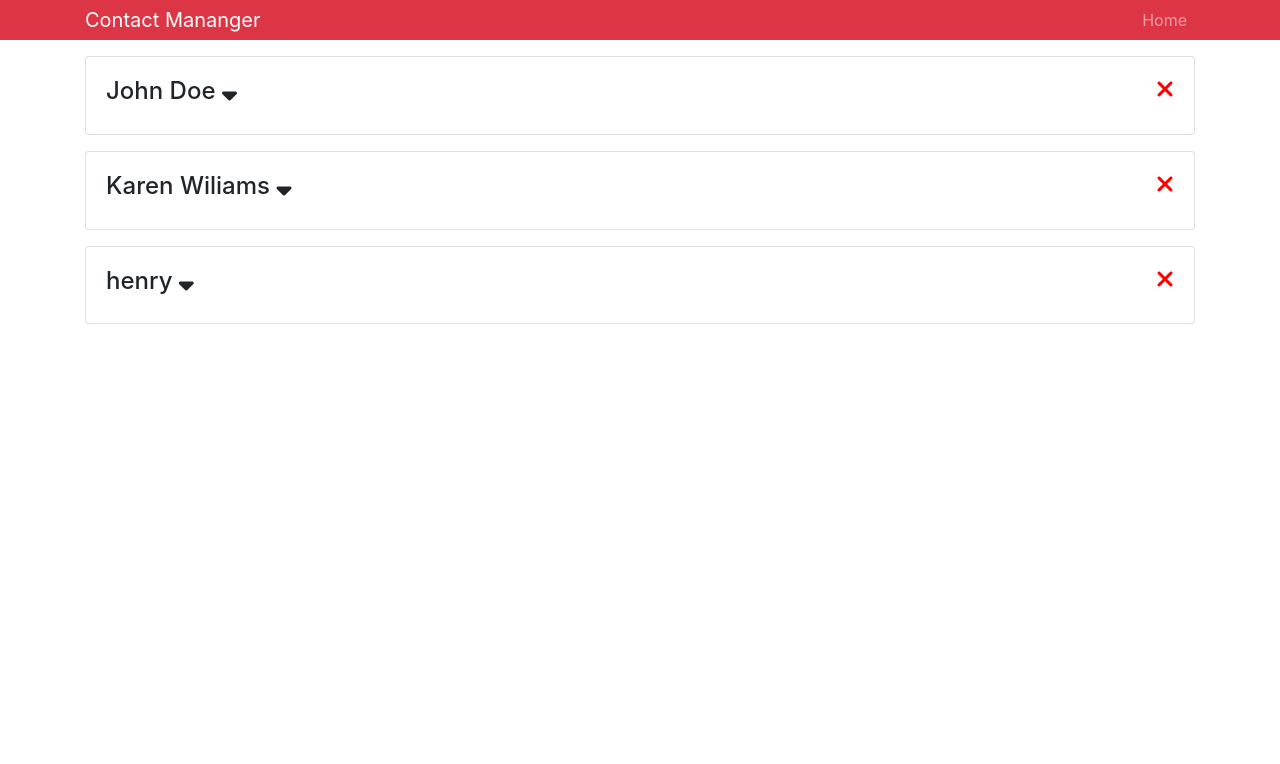
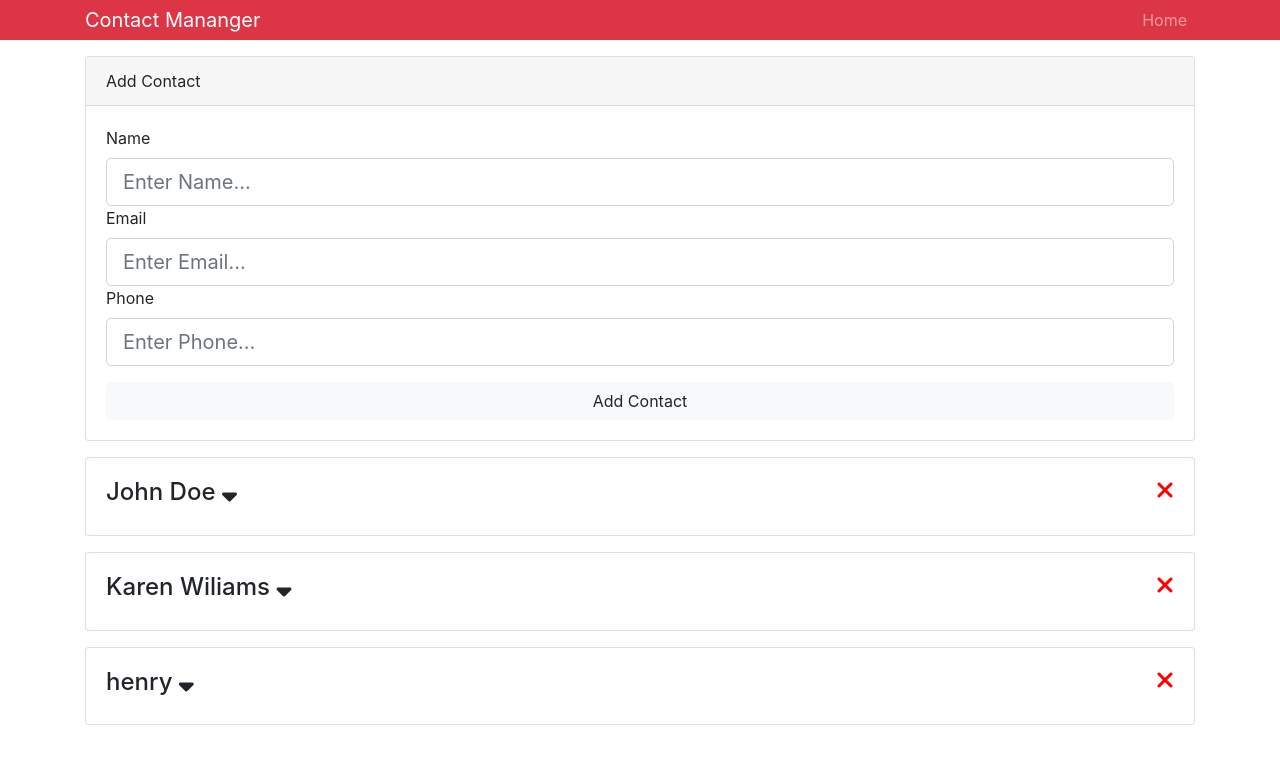
Before and after one commit to tngo0508/learn_react, a React (Create React App) app: page / in a window 1280 px wide. Shown: the top 764 px of the page. Built offline with nearby package versions, Linux system fonts and the light colour scheme.

Commit message:
creating a form with state

```diff
--- a/src/App.js
+++ b/src/App.js
@@ -1,6 +1,7 @@
 import React, { Component } from 'react';
-import Contacts from './components/Contacts';
-import Header from './components/Header';
+import Contacts from './components/contacts/Contacts';
+import Header from './components/layout/Header';
+import AddContact from './components/contacts/AddContact';
 
 import { Provider } from './context';
 import 'bootstrap/dist/css/bootstrap.min.css'
@@ -14,6 +15,7 @@
         <div className="App">
           <Header branding="Contact Mananger" />
           <div className="container">
+            <AddContact />
             <Contacts />
           </div>
         </div >
--- /dev/null
+++ b/src/components/contacts/AddContact.js
@@ -0,0 +1,56 @@
+import React, { Component } from 'react'
+
+class AddContact extends Component {
+  state = {
+    name: '',
+    email: '',
+    phone: '',
+  }
+
+  render() {
+    const { name, email, phone } = this.state;
+    return (
+      <div className="card mb-3">
+        <div className="card-header">
+          Add Contact
+        </div>
+        <div className="card-body">
+          <form>
+            <div className="form-group">
+              <label htmlFor="name">Name</label>
+              <input
+                type="text"
+                name="name"
+                className="form-control form-control-lg"
+                placeholder="Enter Name..."
+                value={name}
+              />
+              <label htmlFor="email">Email</label>
+              <input
+                type="email"
+                name="email"
+                className="form-control form-control-lg"
+                placeholder="Enter Email..."
+                value={email}
+              />
+              <label htmlFor="name">Phone</label>
+              <input
+                type="text"
+                name="phone"
+                className="form-control form-control-lg"
+                placeholder="Enter Phone..."
+                value={phone}
+              />
+            </div>
+            <input
+              type="submit"
+              value="Add Contact"
+              className="btn btn-light btn-block" />
+          </form>
+        </div>
+      </div>
+    )
+  }
+}
+
+export default AddContact;
--- a/src/components/Contact.js
+++ b/src/components/contacts/Contact.js
@@ -1,6 +1,6 @@
 import React, { Component } from 'react';
 import PropTypes from 'prop-types';
-import { Consumer } from '../context';
+import { Consumer } from '../../context';
 
 
 class Contact extends Component {
--- a/src/components/Contacts.js
+++ b/src/components/contacts/Contacts.js
@@ -1,6 +1,6 @@
 import React, { Component } from 'react';
 import Contact from './Contact';
-import { Consumer } from '../context';
+import { Consumer } from '../../context';
 
 class Contacts extends Component {
   render() {
```
Also changed, not shown: src/components/layout/Header.js (renamed from src/components/Header.js).
